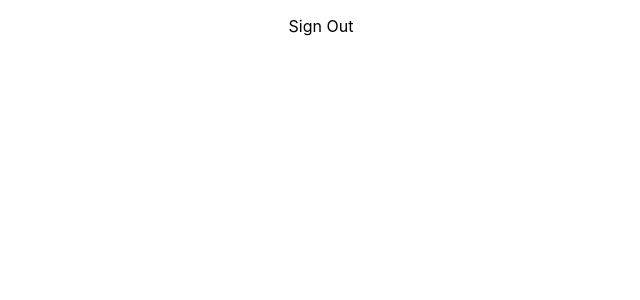
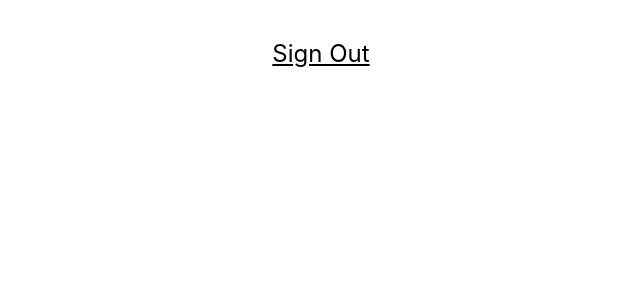
Before and after one commit to dubymarjtr/facerecognitionbrain, a React (Create React App) app: page / in a window 1280 px wide. Shown: the top 300 px of the page, without its empty margins (319-959 px from the left). Built offline with nearby package versions, Linux system fonts and the light colour scheme.

Commit message:
add tachyons style to Navigation component

```diff
--- a/src/components/Navigation/Navigation.js
+++ b/src/components/Navigation/Navigation.js
@@ -3,7 +3,7 @@
 const Navigation = () => {
     return (
         <nav>
-            <p>Sign Out</p>
+            <p className='f3 link dim black underline pa3 pointer'>Sign Out</p>
         </nav>
     );
 };
--- a/src/index.js
+++ b/src/index.js
@@ -3,6 +3,7 @@
 import './index.css';
 import App from './App';
 import reportWebVitals from './reportWebVitals';
+import 'tachyons';
 
 const root = ReactDOM.createRoot(document.getElementById('root'));
 root.render(
```
